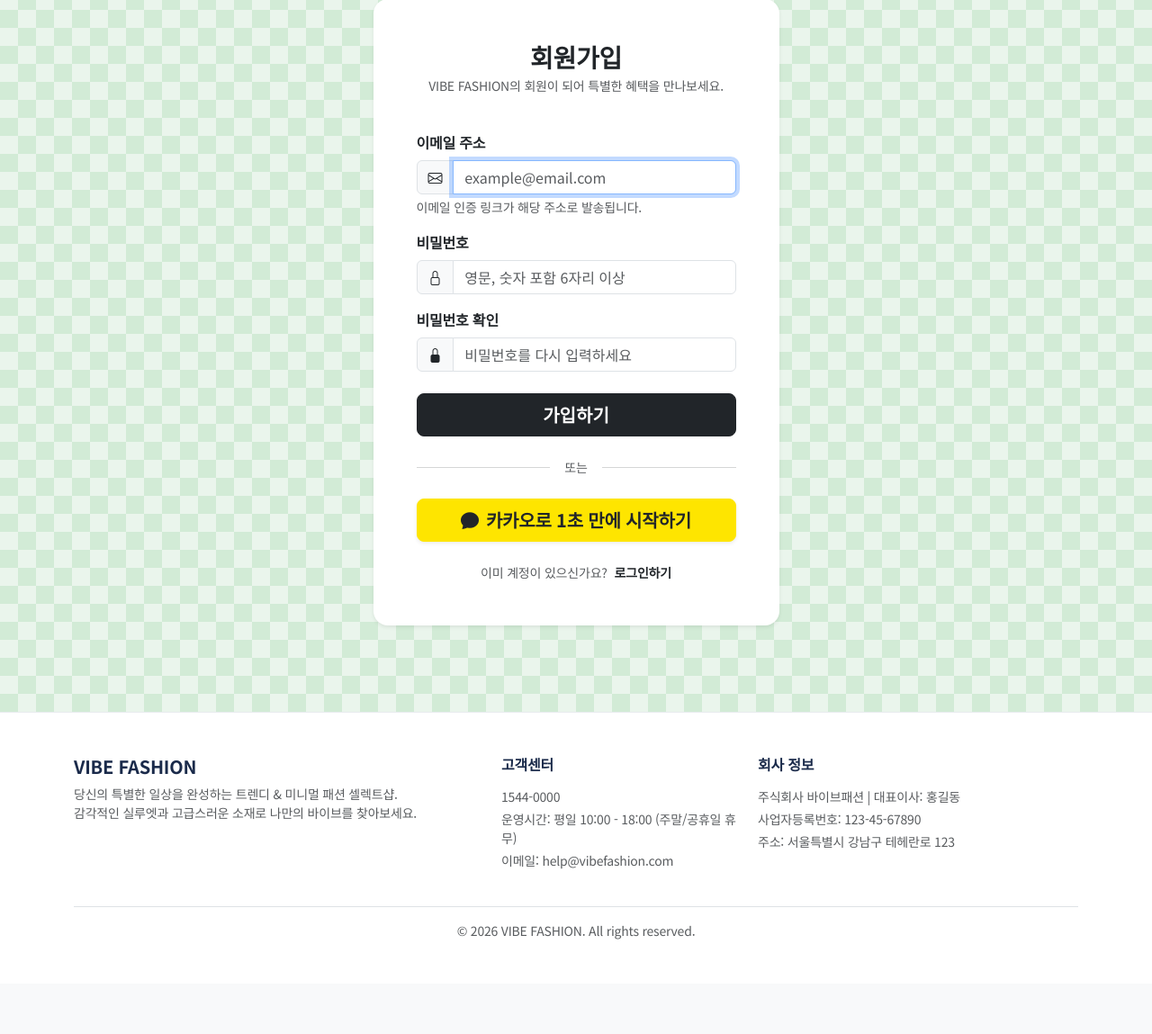
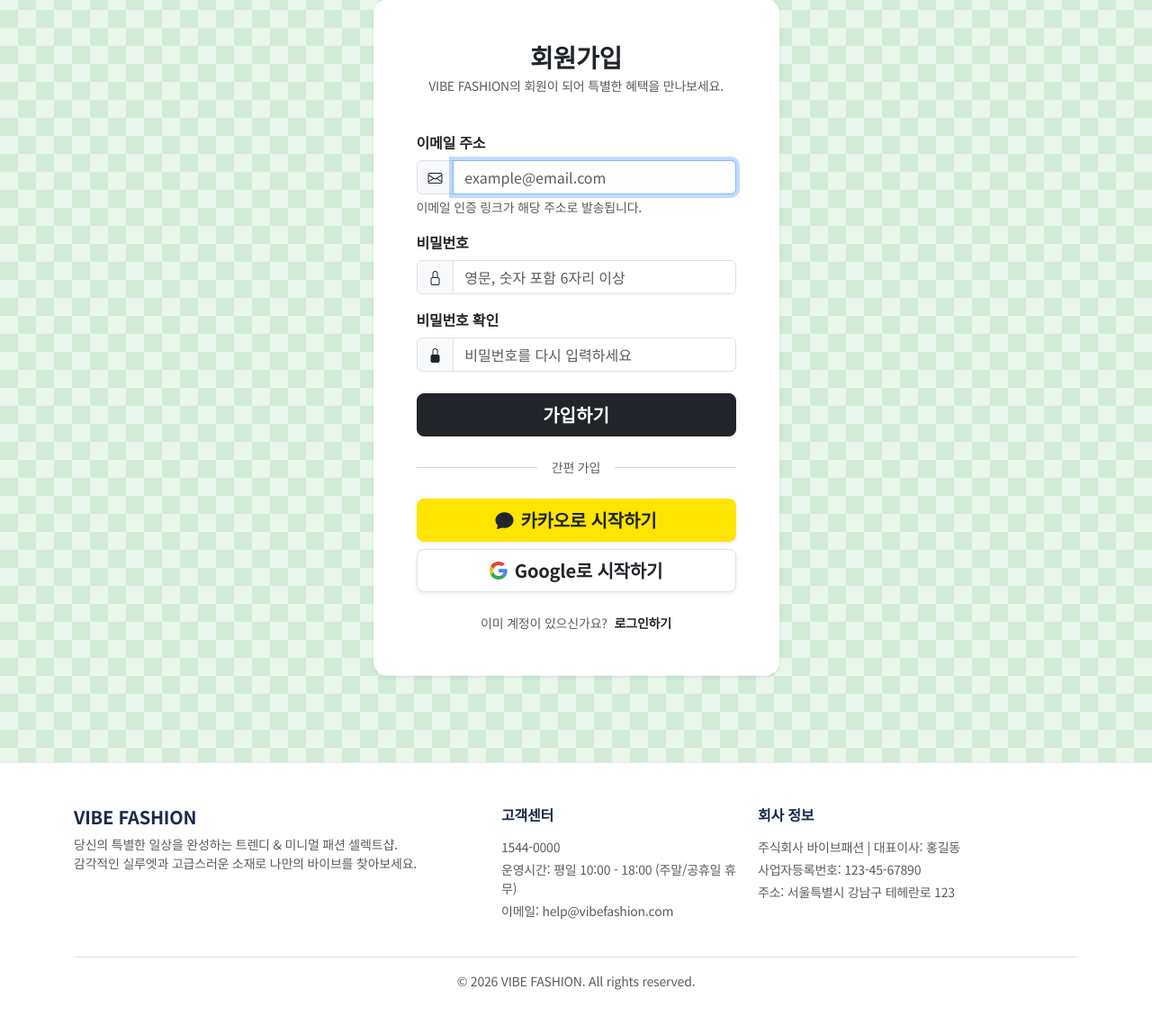
Before and after one commit to leeminwoo1997/leeminwoo, a Flask app: page /auth/signup in a window 1280 px wide. Shown: the part 129-1278 px from the top of the page at 90% size. Before the commit the page ends 1173 px from the top, so only its background shows below. Run offline with Flask 3, Linux system fonts and the light colour scheme; some web fonts are replaced.

Commit message:
feat: 구글(Google) 소셜 로그인 기능 및 UI 추가

```diff
--- a/app/routes/auth.py
+++ b/app/routes/auth.py
@@ -32,7 +32,7 @@ ERROR_MESSAGES = {
     "signup_failed": "회원가입 처리 중 오류가 발생했습니다. 다시 시도해주세요.",
     "user_already_exists": "이미 가입된 이메일 주소입니다. 로그인해주세요.",
     "confirm_failed": "유효하지 않거나 만료된 인증 링크입니다.",
-    "oauth_failed": "카카오 로그인 연동 중 오류가 발생했습니다. 다시 시도해주세요.",
+    "oauth_failed": "소셜 로그인 연동 중 오류가 발생했습니다. 다시 시도해주세요.",
     "reset_request_failed": "비밀번호 재설정 메일 발송 중 오류가 발생했습니다.",
     "reset_failed": "비밀번호 재설정에 실패했습니다. 다시 시도해주세요.",
     "session_expired": "인증 정보가 만료되었습니다. 다시 시도해주세요.",
@@ -42,6 +42,8 @@ ERROR_MESSAGES = {
 SUCCESS_MESSAGES = {
     "login_success": "로그인되었습니다. VIBE FASHION에 오신 것을 환영합니다!",
     "kakao_login_success": "카카오 계정으로 성공적으로 로그인되었습니다!",
+    "google_login_success": "구글 계정으로 성공적으로 로그인되었습니다!",
+    "social_login_success": "성공적으로 로그인되었습니다!",
     "signup_success": "회원가입이 완료되었습니다. 인증 이메일을 확인해주세요.",
     "reset_email_sent": "비밀번호 재설정 안내 메일이 발송되었습니다. 수신함을 확인해주세요.",
     "password_reset_success": "비밀번호가 성공적으로 변경되었습니다. 새로운 비밀번호로 로그인해주세요.",
@@ -190,9 +192,10 @@ def kakao_login():
         oauth_url = oauth_data.get("url")
         code_verifier = oauth_data.get("code_verifier")
 
-        # 콜백 요청 시 PKCE 검증에 사용할 code_verifier를 Flask session에 저장
+        # 콜백 요청 시 PKCE 검증에 사용할 code_verifier 및 provider를 Flask session에 저장
         if code_verifier:
             session["oauth_code_verifier"] = code_verifier
+        session["oauth_provider"] = "kakao"
 
         return redirect(oauth_url)
     except Exception as e:
@@ -200,11 +203,35 @@ def kakao_login():
         return redirect(url_for("auth.login", error="oauth_failed"))
 
 
+@auth_bp.route("/google")
+def google_login():
+    """
+    [구글 로그인 요청 라우트]
+    Supabase Google OAuth 인증 URL을 생성하고 구글 인가 페이지로 리다이렉트합니다.
+    PKCE 검증을 위한 code_verifier를 Flask 세션에 안전하게 보관합니다.
+    """
+    redirect_url = f"{get_site_url()}/auth/callback"
+    try:
+        oauth_data = get_oauth_sign_in_url(provider="google", redirect_to=redirect_url)
+        oauth_url = oauth_data.get("url")
+        code_verifier = oauth_data.get("code_verifier")
+
+        # 콜백 요청 시 PKCE 검증에 사용할 code_verifier 및 provider를 Flask session에 저장
+        if code_verifier:
+            session["oauth_code_verifier"] = code_verifier
+        session["oauth_provider"] = "google"
+
+        return redirect(oauth_url)
+    except Exception as e:
+        print(f"[에러] 구글 OAuth URL 생성 실패: {e}", file=sys.stderr)
+        return redirect(url_for("auth.login", error="oauth_failed"))
+
+
 @auth_bp.route("/callback")
 def oauth_callback():
     """
-    [카카오/OAuth 콜백 처리 라우트]
-    카카오 인증 완료 후 code 파라미터로 세션을 획득하고 로그인 처리합니다.
+    [카카오/구글 OAuth 콜백 처리 라우트]
+    OAuth 인증 완료 후 code 파라미터로 세션을 획득하고 로그인 처리합니다.
     """
     auth_code = request.args.get("code")
     error = request.args.get("error")
@@ -213,8 +240,9 @@ def oauth_callback():
         print(f"[경고] OAuth 콜백 에러 또는 인증 코드 누락: {error}", file=sys.stderr)
         return redirect(url_for("auth.login", error="oauth_failed"))
 
-    # 세션에서 저장해둔 PKCE code_verifier 꺼내기
+    # 세션에서 저장해둔 PKCE code_verifier 및 provider 꺼내기
     code_verifier = session.pop("oauth_code_verifier", None)
+    provider = session.pop("oauth_provider", "")
 
     try:
         auth_res = exchange_code(auth_code, code_verifier=code_verifier)
@@ -228,7 +256,15 @@ def oauth_callback():
                 session["access_token"] = auth_session.access_token
                 session["refresh_token"] = auth_session.refresh_token
 
-            return redirect(url_for("main.index", success="kakao_login_success"))
+            # 프로바이더별 맞춤 성공 메시지 전달
+            if provider == "google":
+                success_key = "google_login_success"
+            elif provider == "kakao":
+                success_key = "kakao_login_success"
+            else:
+                success_key = "social_login_success"
+
+            return redirect(url_for("main.index", success=success_key))
 
         return redirect(url_for("auth.login", error="oauth_failed"))
     except Exception as e:
--- a/app/templates/auth/signup.html
+++ b/app/templates/auth/signup.html
@@ -63,14 +63,25 @@
 
                 <div class="d-flex align-items-center my-4">
                     <hr class="flex-grow-1 text-muted my-0">
-                    <span class="px-3 small text-muted">또는</span>
+                    <span class="px-3 small text-muted">간편 가입</span>
                     <hr class="flex-grow-1 text-muted my-0">
                 </div>
 
-                <!-- 카카오 1초 간편 회원가입 버튼 -->
-                <div class="d-grid">
+                <div class="d-grid gap-2">
+                    <!-- 카카오 간편 회원가입 버튼 -->
                     <a href="{{ url_for('auth.kakao_login') }}" class="btn btn-warning btn-lg fw-bold rounded-3 d-flex align-items-center justify-content-center text-dark text-decoration-none shadow-sm" style="background-color: #FEE500; border-color: #FEE500;">
-                        <i class="bi bi-chat-fill me-2 fs-5"></i> 카카오로 1초 만에 시작하기
+                        <i class="bi bi-chat-fill me-2 fs-5"></i> 카카오로 시작하기
+                    </a>
+
+                    <!-- 구글 간편 회원가입 버튼 -->
+                    <a href="{{ url_for('auth.google_login') }}" class="btn btn-outline-secondary btn-lg fw-semibold rounded-3 d-flex align-items-center justify-content-center bg-white text-dark text-decoration-none shadow-sm border">
+                        <svg class="me-2" width="20" height="20" viewBox="0 0 48 48">
+                            <path fill="#EA4335" d="M24 9.5c3.54 0 6.71 1.22 9.21 3.6l6.85-6.85C35.9 2.38 30.47 0 24 0 14.62 0 6.51 5.38 2.56 13.22l7.98 6.19C12.43 13.72 17.74 9.5 24 9.5z"/>
+                            <path fill="#4285F4" d="M46.98 24.55c0-1.57-.15-3.09-.38-4.55H24v9.02h12.94c-.58 2.96-2.26 5.48-4.78 7.18l7.73 6c4.51-4.18 7.09-10.36 7.09-17.65z"/>
+                            <path fill="#FBBC05" d="M10.53 28.59c-.48-1.45-.76-2.99-.76-4.59s.27-3.14.76-4.59l-7.98-6.19C.92 16.46 0 20.12 0 24c0 3.88.92 7.54 2.56 10.78l7.97-6.19z"/>
+                            <path fill="#34A853" d="M24 48c6.48 0 11.93-2.13 15.89-5.81l-7.73-6c-2.15 1.45-4.92 2.3-8.16 2.3-6.26 0-11.57-4.22-13.47-9.91l-7.98 6.19C6.51 42.62 14.62 48 24 48z"/>
+                        </svg>
+                        Google로 시작하기
                     </a>
                 </div>
 
```
Also changed, not shown: app/templates/auth/login.html (+15 -4 lines).
